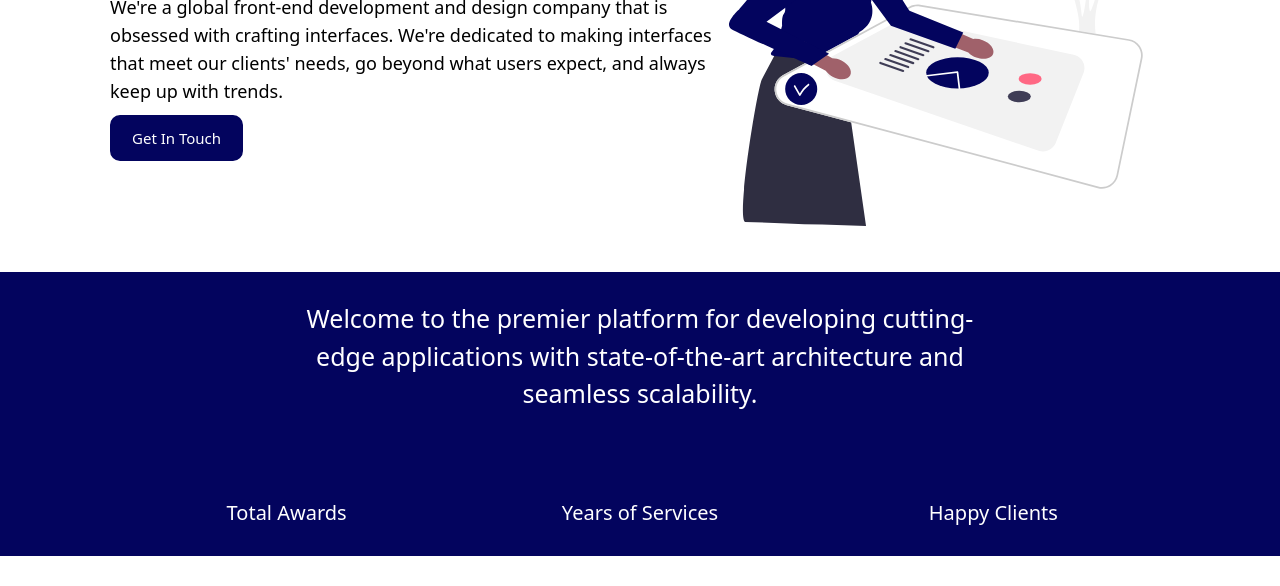
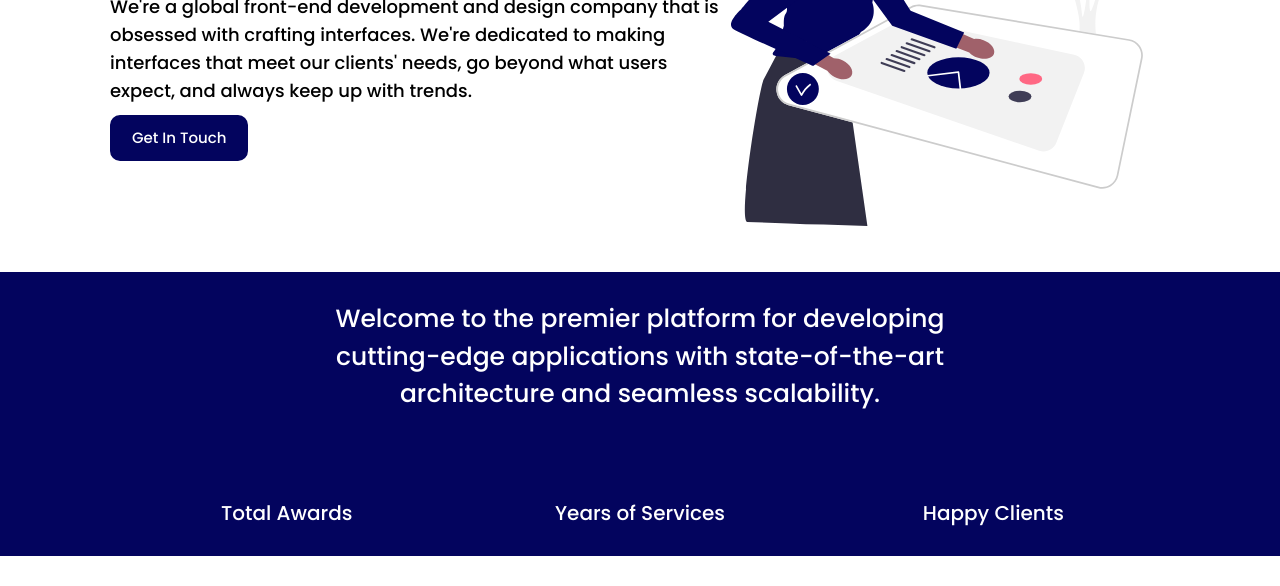
Before and after one commit to bogdea/pixelverse, a website: page dist/index.html in a window 1280 px wide. Shown: the part 320-906 px from the top of the page. Drawn offline with Linux system fonts and the light colour scheme; a script that the page names is missing.

Commit message:
add new font

```diff
--- a/src/input.css
+++ b/src/input.css
@@ -1,3 +1,5 @@
+@import url("https://fonts.googleapis.com/css2?family=Poppins:ital,wght@0,100;0,200;0,300;0,400;0,500;0,600;0,700;0,800;0,900;1,100;1,200;1,300;1,400;1,500;1,600;1,700;1,800;1,900&display=swap");
+
 @tailwind base;
 @tailwind components;
 @tailwind utilities;
```
Also changed, not shown: dist/output.css.
